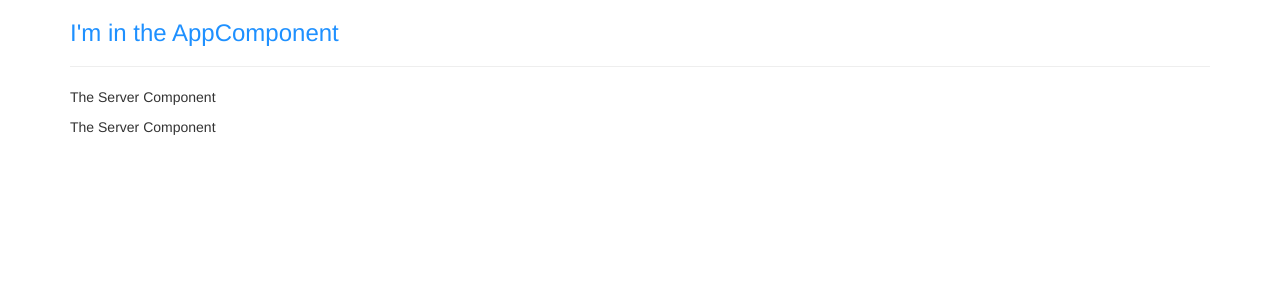
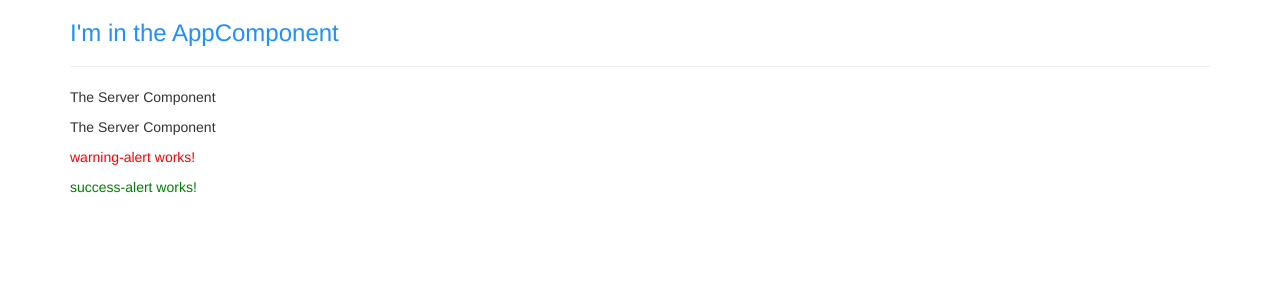
Before and after one commit to brienmizell/learningAngular, an Angular app: page / in a window 1280 px wide. Shown: the top 300 px of the page. Built offline with nearby package versions, Linux system fonts and the light colour scheme.

Commit message:
Added two new components for practice, one using CLI and one manually.

```diff
--- a/src/app/app.component.html
+++ b/src/app/app.component.html
@@ -4,6 +4,8 @@
       <h3>I'm in the AppComponent</h3>
       <hr />
       <app-servers></app-servers>
+      <app-warning></app-warning>
+      <app-success></app-success>
     </div>
   </div>
 </div>
--- /dev/null
+++ b/src/app/success-alert/success-alert.component.css
@@ -0,0 +1,3 @@
+p {
+  color: green;
+}
--- /dev/null
+++ b/src/app/success-alert/success-alert.component.html
@@ -0,0 +1,3 @@
+<p>
+  success-alert works!
+</p>
--- /dev/null
+++ b/src/app/success-alert/success-alert.component.ts
@@ -0,0 +1,12 @@
+import { Component, OnInit } from "@angular/core";
+
+@Component({
+  selector: "app-success",
+  templateUrl: "./success-alert.component.html",
+  styleUrls: ["./success-alert.component.css"]
+})
+export class SuccessAlert implements OnInit {
+  constructor() {}
+
+  ngOnInit() {}
+}
--- /dev/null
+++ b/src/app/warning-alert/warning-alert.component.css
@@ -0,0 +1,3 @@
+p {
+  color: red;
+}
--- /dev/null
+++ b/src/app/warning-alert/warning-alert.component.html
@@ -0,0 +1,3 @@
+<p>
+  warning-alert works!
+</p>
--- /dev/null
+++ b/src/app/warning-alert/warning-alert.component.ts
@@ -0,0 +1,12 @@
+import { Component, OnInit } from "@angular/core";
+
+@Component({
+  selector: "app-warning",
+  templateUrl: "./warning-alert.component.html",
+  styleUrls: ["./warning-alert.component.css"]
+})
+export class WarningAlert implements OnInit {
+  constructor() {}
+
+  ngOnInit() {}
+}
```
Also changed, not shown: src/app/app.module.ts (+10 -2 lines), 1 other file (tests, documents, lock files or other folders).
